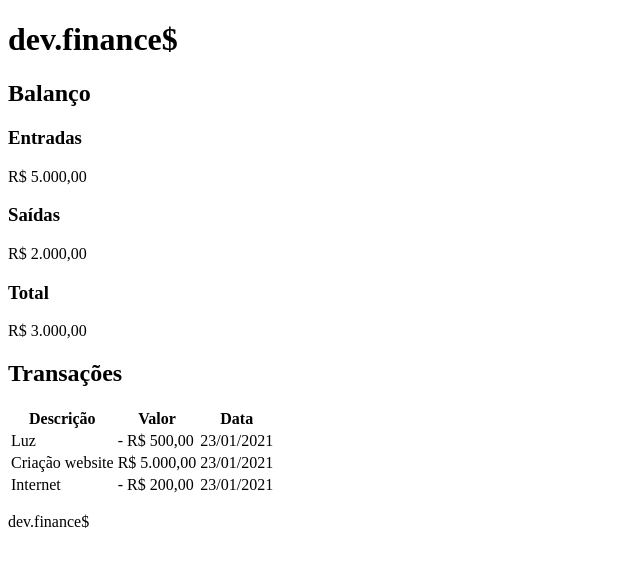
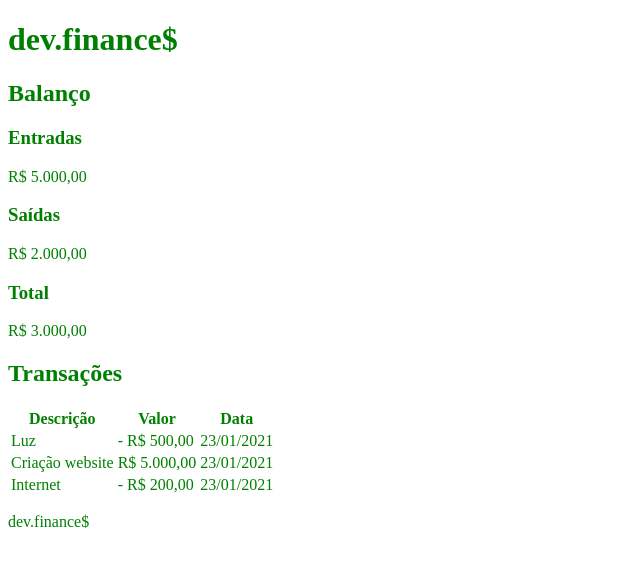
Before and after one commit to ImGabreuw/Maratona-Discover, a plain HTML site: page app/index.html in a window 1280 px wide. Shown: the whole page, without its empty margins (0-640 px from the left). Drawn offline with Linux system fonts and the light colour scheme.

Commit message:
Refatorando código (adição de TAGs semânticas) + introdução ao CSS

```diff
--- a/app/index.html
+++ b/app/index.html
@@ -7,26 +7,53 @@
     <meta name="viewport" content="width=device-width, initial-scale=1.0">
     <!-- formatação da tela para diversos dispositivos -->
     <title>Dev.finance$</title> <!-- Título da aba do navegador -->
+
+    <!-- outra forma de estilizar a página
+    <style>
+        body {
+            (propriendades)
+            color: red;
+        }
+    </style>
+    -->
+    <link rel="stylesheet" href="./style.css">
 </head>
 
 <body>
-    <!-- OBS: existe de h1 até h6 -->
+    <!-- <body style="color: red;"> = uma forma de estilizar a página -->
+    <!-- TAGs estruturais/semânticas-->
+    <header>
+        <h1 id="logo">dev.finance$</h1> <!-- formatação de head (título) predefinidos pelo navagador -->
+    </header> <!-- Título -->
 
-    <h1>dev.finance$</h1> <!-- formatação de head (título) predefinidos pelo navagador -->
+    <main>
+        <section id="balance">
+            <!-- 'id' = atributo global e único/identificador-->
+            <!-- Em uma 'section' geramente começa com um 'h2' -->
 
             <h2>Balanço</h2> <!-- formatação de head predefinidos pelo navagador -->
+
+            <div class="card">
                 <h3>Entradas</h3> <!-- formatação de head predefinidos pelo navagador -->
                 <p>R$ 5.000,00</p> <!-- Paragraph (parágrafo) -->
+            </div>
+            <!-- 'div' = não possui significado, porém ao  colocar 'class="nome"' -> + organizado / acessibilidade -->
 
+            <div class="card">
                 <h3>Saídas</h3>
                 <p>R$ 2.000,00</p>
+            </div>
 
+            <div class="card">
                 <h3>Total</h3>
                 <p>R$ 3.000,00</p>
+            </div>
+        </section> <!-- Seção do BALANÇO -->
 
+        <section id="transaction">
             <h2>Transações</h2>
 
-    <table>
+            <table id="data-table">
                 <thead>
                     <tr>
                         <th>Descrição</th>
@@ -52,7 +79,15 @@
                     </tr>
                 </tbody> <!-- Table BODY -->
             </table>
+        </section> <!-- Seção das TRANSAÇÕES -->
 
+    </main> <!-- Conteúdo principal -->
+
+    <footer>
         <p>dev.finance$</p>
+    </footer> <!-- Rodapé -->
+
+    <!-- OBS: existem h1 até h6 -->
 </body>
+
 </html>
--- /dev/null
+++ b/app/style.css
@@ -0,0 +1,3 @@
+body {
+    color: green;
+}
```
Lines whose indentation alone changed are shown as unchanged.
